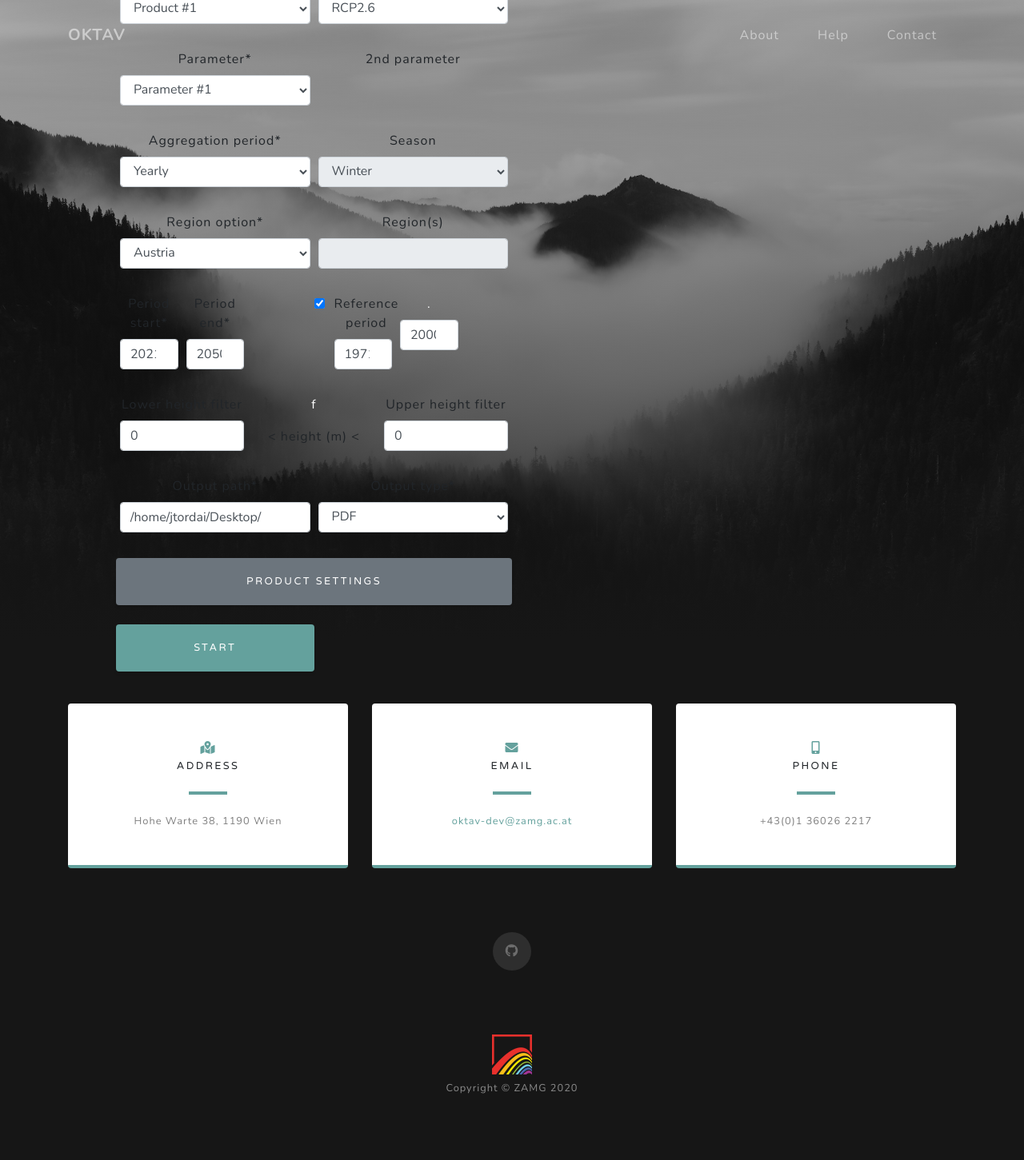
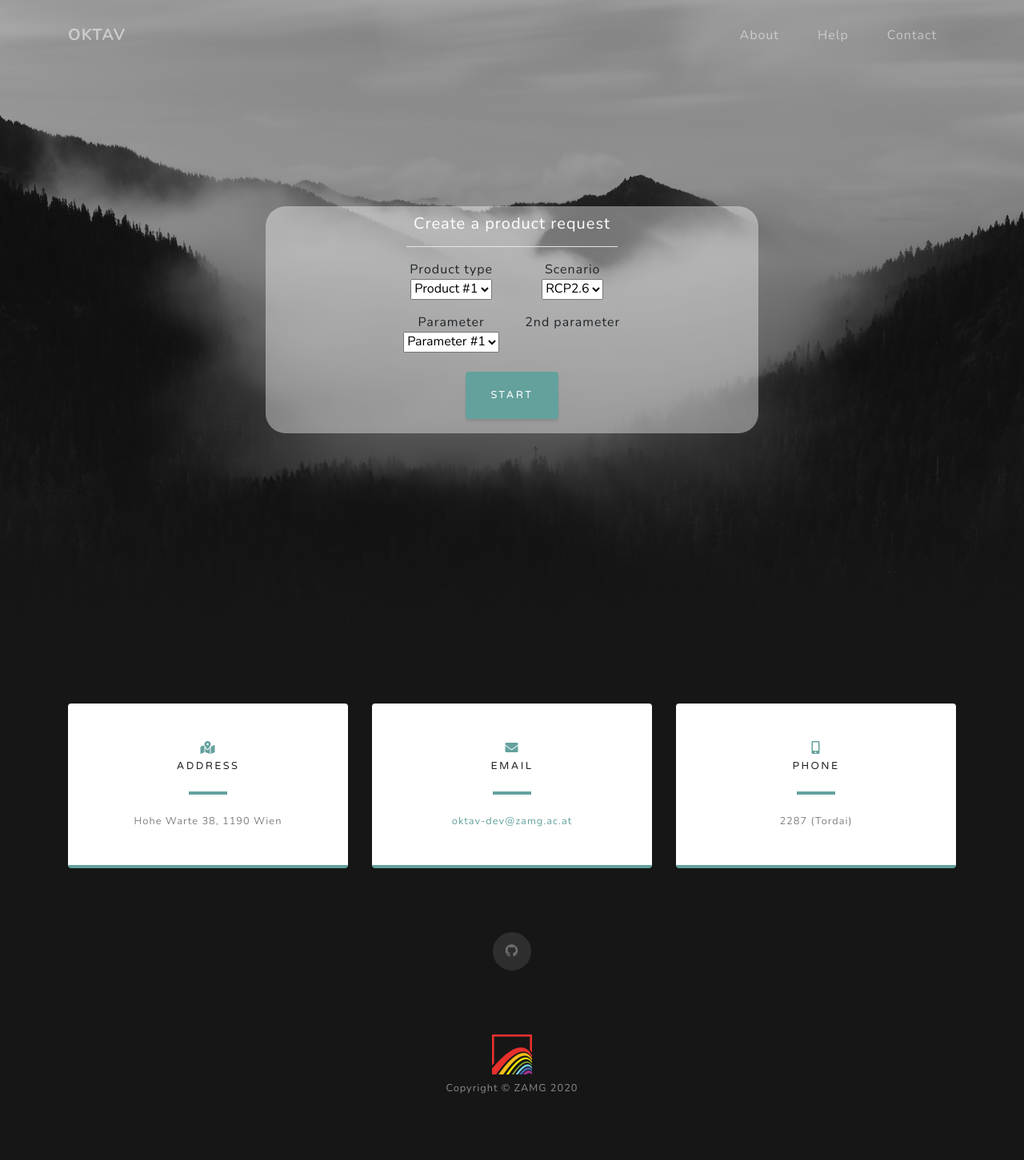
Before and after one commit to ilgatto88/django-oktav, a Django app: page /products in a window 1280 px wide. Shown: the whole page at 80% size. Run offline with Django 3.2, Linux system fonts and the light colour scheme; some libraries are stand-ins or nearby versions.

Commit message:
html styling

```diff
--- /dev/null
+++ b/static/css/oktav.css
@@ -0,0 +1,7 @@
+.signup-section-oktav {
+    border-radius: 25px;
+    padding: 10px;
+    background-color: rgba(255,255,255,0.4);
+    background-position: center;
+    background-size: cover;
+}
--- a/templates/base.html
+++ b/templates/base.html
@@ -9,6 +9,7 @@
   <meta name="viewport" content="width=device-width, initial-scale=1, shrink-to-fit=no">
   <meta name="description" content="OKTAV Software">
   <meta name="author" content="János Tordai">
+  <link rel="shortcut icon" type="image/x-icon" href="{% static 'img/favico.png' %}"/>
 
   <title>OKTAV</title>
 
@@ -24,6 +25,7 @@
   <link href="https://fonts.googleapis.com/css?family=Nunito:200,200i,300,300i,400,400i,600,600i,700,700i,800,800i,900,900i" rel="stylesheet">
 
   <!-- Custom styles for this template -->
+  <link href="{% static 'css/oktav.css' %}" rel="stylesheet">
   <link href="{% static 'css/grayscale.min.css' %}" rel="stylesheet">
 
 </head>
@@ -76,15 +78,11 @@
   </nav>
 
   <!-- Header -->
-  <header class="masthead">
-    <div class="container d-flex h-100 align-items-center">
-      <div class="mx-auto text-center">
-        {% block content %}
-        {% endblock %}
-      </div>
-    </div>
-  </header>
+  {% block index_content %}
+  {% endblock %}
 
+  {% block product_content %}
+  {% endblock %}
 
   <!-- Contact Section -->
   <section id="contact-section" class="contact-section bg-black">
@@ -120,7 +118,7 @@
               <i class="fas fa-mobile-alt text-primary mb-2"></i>
               <h4 class="text-uppercase m-0">Phone</h4>
               <hr class="my-4">
-              <div class="small text-black-50">+43(0)1 36026 2217</div>
+              <div class="small text-black-50">2287 (Tordai)</div>
             </div>
           </div>
         </div>
--- a/templates/products.html
+++ b/templates/products.html
@@ -1,138 +1,54 @@
 {% extends 'base.html' %}
 
-{% load crispy_forms_tags %}
 {% load static %}
 
-{% block title %}
-  OKTAV Products
-{% endblock %}
+{% block product_content %}
+  <header class="masthead">
+    <div class="container d-flex h-100 align-items-center">
+      <div class="mx-auto text-left">
+        <section class="signup-section-oktav">
+          <div class="row">
+            <div class="col-md-10 col-lg-8 mx-auto text-center">
 
-{% block content %}
-  <form method="POST" autocomplete="off">
-    {% csrf_token %}
-    <div class="form-row">
-      <div class="form-group col-md-3">
-        {{ product_form.product_type|as_crispy_field }}
-        {% with product_name="product_name" %}{% endwith %}
-      </div>
-      <div class="form-group col-md-3">
-        {{ product_form.scenario|as_crispy_field }}
+              <form method="post" class="form-inline d-flex" autocomplete="off">
+                {% csrf_token %}
+
+                <div class="col-md-10 offset-md-1">
+                  <div class="container justify-content-center">
+                    <h2 class="text-white text-nowrap mb-1">Create a product request</h2>
+                    <hr style="background-color:white;">
+                  </div>
+                  <div class="form-row">
+                    <div class="col-lg-6 pb-3">
+                      <label for="id_product_type">Product type</label>
+                      {{ product_form.product_type }}
+                    </div>
+                    <div class="col-lg-6 pb-3">
+                      <label for="id_scenario">Scenario</label>
+                      {{ product_form.scenario }}
+                    </div>
+                    <div class="col-lg-6 pb-3">
+                      <label for="id_parameter">Parameter</label>
+                      {{ product_form.parameter }}
+                    </div>
+                    <div class="col-lg-6 pb-3">
+                      <label for="id_parameter2">2nd parameter</label>
+                      {{ product_form.parameter2 }}
+                    </div>
+                    <script>document.getElementById("id_parameter2").style.display = "none";</script>
+                  </div>
+
+                </div>
+                <!-- <input type="email" class="form-control flex-fill mr-0 mr-sm-2 mb-3 mb-sm-0" id="inputEmail" placeholder="Enter email address..."> -->
+                <button type="submit" class="btn btn-primary mx-auto mt-2 mb-2">Start</button>
+              </form>
+
+            </div>
+          </div>
+        </section>
       </div>
     </div>
-    <div class="form-row">
-      <div class="form-group col-md-3">
-        {{ product_form.parameter|as_crispy_field }}
-      </div>
-      <div class="form-group col-md-3">
-        {{ product_form.parameter2|as_crispy_field }}
-        <script>
-          document.getElementById("id_parameter2").style.display = "none";
-        </script>
-      </div>
-    </div>
-    <div class="form-row">
-    <div class="form-group col-md-3">
-        {{ product_form.aggregation_period|as_crispy_field }}
-      </div>
-      <div class="form-group col-md-3">
-        {{ product_form.season|as_crispy_field }}
-      </div>
-    </div>
-    <div class="form-row">
-      <div class="form-group col-md-3">
-        {{ product_form.region_option|as_crispy_field }}
-      </div>
-      <div class="form-group col-md-3">
-        {{ product_form.region|as_crispy_field }}
-      </div>
-    </div>
-    <div class="form-row">
-      <div class="form-group col-md-1">
-        {{ product_form.period_start|as_crispy_field }}
-      </div>
-      <div class="form-group col-md-1">
-        {{ product_form.period_end|as_crispy_field }}
-      </div>
-      <div class="form-group col-md-1"></div>
-      <div class="form-group">
-        {{ product_form.reference_period_checkbox|as_crispy_field }}
-      </div>
-      <div class="form-group col-md-1">
-        {{ product_form.reference_period_start|as_crispy_field }}
-      </div>
-      <div class="form-group col-md-1">
-        <label style="color:white;">.</label>
-        {{ product_form.reference_period_end|as_crispy_field }}
-      </div>
-    </div>
-    <div class="form-row">
-      <div class="form-group col-md-2">
-        {{ product_form.lower_height_filter|as_crispy_field }}
-      </div>
-      <div class="form-col col-md-2">
-        <p style="color:white;">f</p>
-        <p align="center"> < height (m) <</p>
-      </div>
-      <div class="form-group col-md-2">
-        {{ product_form.upper_height_filter|as_crispy_field }}
-      </div>
-    </div>
-    <div class="form-row">
-      <div class="form-group col-md-3">
-        {{ product_form.output_path|as_crispy_field }}
-      </div>
-      <div class="form-group col-md-3">
-        {{ product_form.output_type|as_crispy_field }}
-      </div>
-    </div>
-    <div class="form-row">
-      <button class="btn btn-secondary w-50" type="button"
-              data-toggle="collapse" data-target="#CollapseVisSet"
-              aria-expanded="false" aria-controls="CollapseVisSet">
-        Product settings
-      </button>
-      <div class="collapse" id="CollapseVisSet">
-        <div class="form-row">
-          <div class="form-group col-md-3" style="display:none;">
-            {{ product_form.colorscale_colorbar_dict_extra|as_crispy_field }}
-          </div>
-        </div>
-        <div class="form-row">
-          <div class="form-group col-md-3 mt-2">
-            {{ product_form.colorscale_name_extra|as_crispy_field }}
-          </div>
-        </div>
-        <div class="form-row">
-          <div class="form-group col-md-2">
-            {{ product_form.colorscale_minval_extra|as_crispy_field }}
-          </div>
-          <div class="form-group col-md-2">
-            {{ product_form.colorscale_step_size_extra|as_crispy_field }}
-          </div>
-          <div class="form-group col-md-2">
-            {{ product_form.colorscale_reverse_extra|as_crispy_field }}
-          </div>
-          <div class="form-group col-md-2">
-            <button class="btn btn-secondary" type="button" id="colorbar_generate_button" value="colorbar_dict">
-              Generate
-            </button>
-          </div>
-        </div>
-        <div class="form-row">
-          <div class="form-group col-md-4">
-            {% for field in product_form %}
-              {% if 'extra' in field.name and 'colorscale' not in field.name %}
-                {{ field|as_crispy_field }}
-              {% endif %}
-            {% endfor %}
-          </div>
-        </div>
-      </div>
-    </div>
-    <div class="form-row">
-      <button type="submit" class="btn btn-primary mt-4 w-25" aria-pressed="true">Start</button>
-    </div>
-  </form>
+  </header>
   <script src="{% static 'js/form_functions.js' %}"></script>
   <script src="{% static 'js/fetch_region.js' %}"></script>
 {% endblock %}
```
Also changed, not shown: templates/index.html (+11 -5 lines), templates/products_backup.html (added, +138 -0 lines), static/img/favico.png (added).
